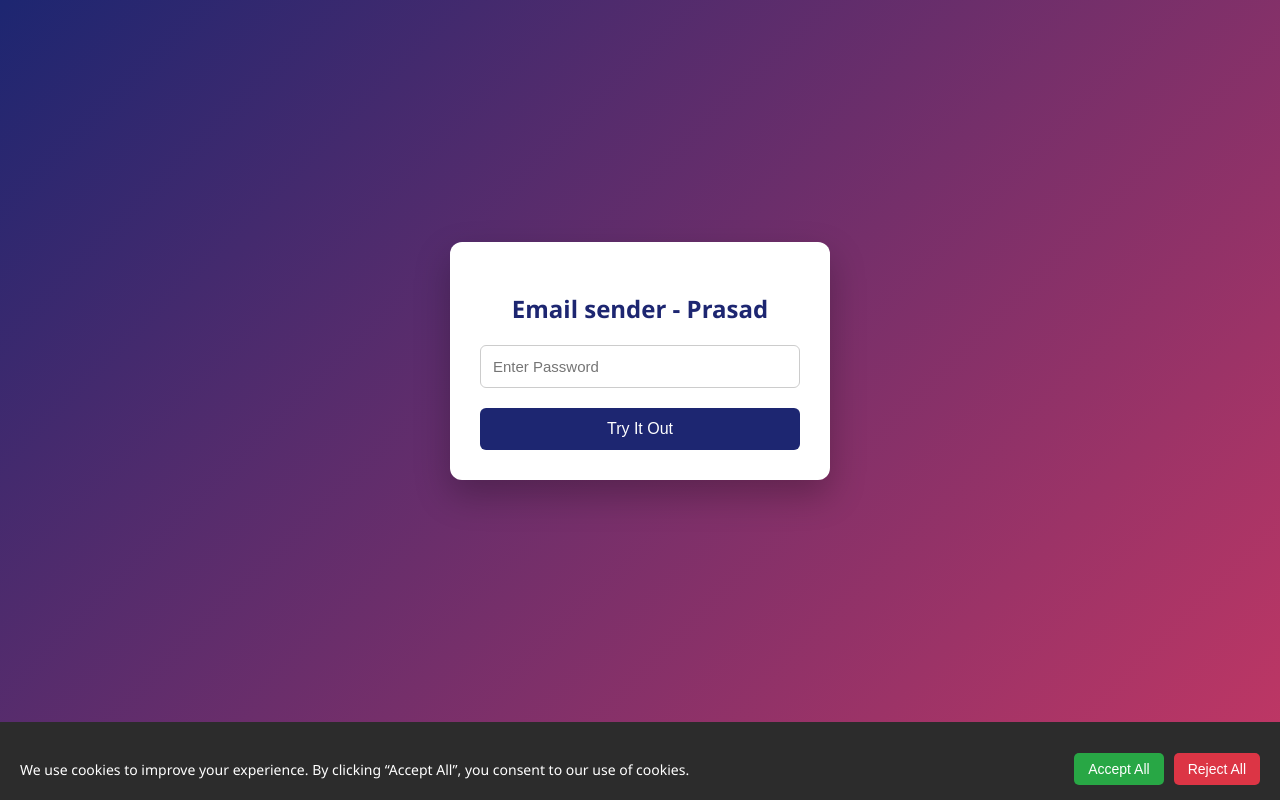
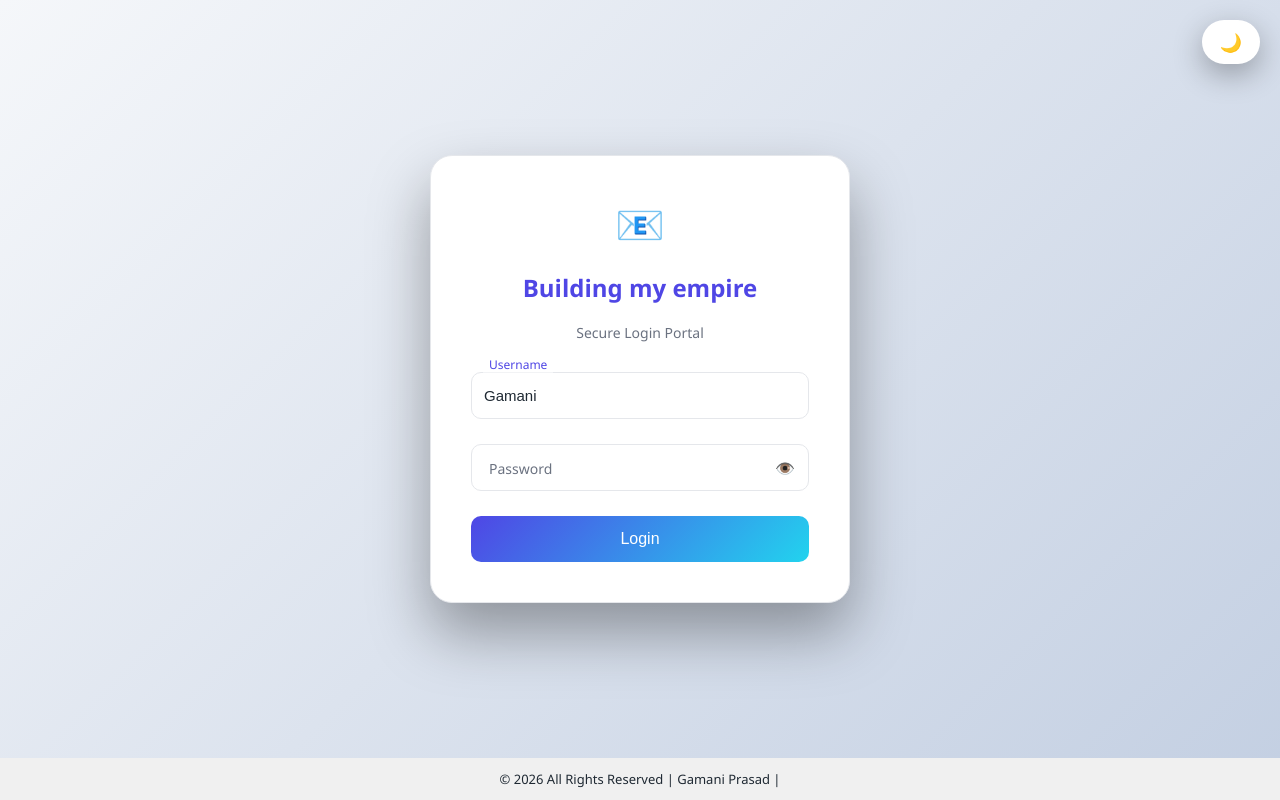
Before and after one commit to NGamaniprasad/Fast_Api_Chat, a FastAPI app: page / in a window 1280 px wide. Run offline with FastAPI, Linux system fonts and the light colour scheme.

Commit message:
Update home.html

```diff
--- a/templates/home.html
+++ b/templates/home.html
@@ -2,23 +2,55 @@
 <html lang="en">
 <head>
 <meta charset="UTF-8">
-    <link rel="icon" type="image/jpg" href="/data.jpg">
 <meta name="viewport" content="width=device-width, initial-scale=1.0">
-
-    <title>Email sender - Prasad</title>
+<title>Email Sender - Prasad</title>
 
 <style>
-        * {
-            box-sizing: border-box;
+:root {
+    --bg: linear-gradient(135deg, #f5f7fa, #c3cfe2);
+    --card: #ffffff;
+    --text: #1f2933;
+    --muted: #6b7280;
+    --primary: #4f46e5;
+    --secondary: #22d3ee;
+    --footer: #f0f0f0;
+    --border: #e5e7eb;
 }
+
+body.dark {
+    --bg: linear-gradient(135deg, #020617, #0f172a);
+    --card: rgba(255,255,255,0.08);
+    --text: #f9fafb;
+    --muted: #9ca3af;
+    --primary: #22d3ee;
+    --secondary: #38bdf8;
+    --footer: #020617;
+    --border: rgba(255,255,255,0.15);
+}
+
+* { box-sizing: border-box; }
 
 body {
     margin: 0;
-            font-family: "Segoe UI", Tahoma, sans-serif;
-            background: linear-gradient(135deg, #1d2671, #c33764);
+    font-family: "Segoe UI", sans-serif;
+    background: var(--bg);
+    color: var(--text);
     min-height: 100vh;
     display: flex;
     flex-direction: column;
+    transition: 0.4s;
+}
+
+.theme-toggle {
+    position: fixed;
+    top: 20px;
+    right: 20px;
+    background: var(--card);
+    padding: 10px 18px;
+    border-radius: 30px;
+    cursor: pointer;
+    font-size: 18px;
+    box-shadow: 0 10px 30px rgba(0,0,0,0.3);
 }
 
 .main {
@@ -29,190 +61,153 @@
 }
 
 .container {
-            background: #ffffff;
+    background: var(--card);
+    backdrop-filter: blur(20px);
     width: 100%;
-            max-width: 380px;
-            padding: 30px;
-            border-radius: 12px;
-            box-shadow: 0 15px 35px rgba(0,0,0,0.25);
+    max-width: 420px;
+    padding: 40px;
+    border-radius: 22px;
+    box-shadow: 0 30px 60px rgba(0,0,0,0.35);
     text-align: center;
+    border: 1px solid var(--border);
 }
 
-        h2 {
-            margin-bottom: 20px;
-            color: #1d2671;
+.logo { font-size: 40px; }
+
+h2 { color: var(--primary); }
+
+.subtitle {
+    font-size: 14px;
+    color: var(--muted);
+    margin-bottom: 30px;
 }
 
-        input {
-            width: 100%;
-            padding: 12px;
-            font-size: 15px;
-            border: 1px solid #ccc;
-            border-radius: 6px;
-            margin-bottom: 20px;
+.error-box {
+    color: #ff4d4d;
+    margin-bottom: 15px;
+    font-weight: bold;
 }
 
-        input:focus {
-            outline: none;
-            border-color: #1d2671;
+.field {
+    position: relative;
+    margin-bottom: 25px;
+}
+
+.field input {
+    width: 100%;
+    padding: 14px 12px;
+    border-radius: 10px;
+    border: 1px solid var(--border);
+    background: transparent;
+    color: var(--text);
+    font-size: 15px;
+}
+
+.field label {
+    position: absolute;
+    left: 12px;
+    top: 50%;
+    transform: translateY(-50%);
+    color: var(--muted);
+    font-size: 14px;
+    transition: 0.3s;
+    pointer-events: none;
+    background: var(--card);
+    padding: 0 6px;
+}
+
+.field input:focus + label,
+.field input:not(:placeholder-shown) + label {
+    top: -8px;
+    font-size: 12px;
+    color: var(--primary);
+}
+
+.password-box { position: relative; }
+
+.toggle-password {
+    position: absolute;
+    right: 14px;
+    top: 50%;
+    transform: translateY(-50%);
+    cursor: pointer;
 }
 
 button {
     width: 100%;
-            padding: 12px;
-            background: #1d2671;
-            color: #ffffff;
+    padding: 14px;
+    background: linear-gradient(135deg, var(--primary), var(--secondary));
+    color: white;
     border: none;
-            border-radius: 6px;
+    border-radius: 10px;
     font-size: 16px;
     cursor: pointer;
-            transition: 0.3s;
-        }
-
-        button:hover {
-            background: #16205f;
 }
 
 footer {
-            background: #2c2c2c;
-            color: #cccccc;
+    background: var(--footer);
     text-align: center;
-            padding: 12px 0;
-            font-size: 14px;
-        }
-
-        footer hr {
-            border: none;
-            border-top: 1px solid #444;
-            margin: 6px auto;
-            width: 90%;
-        }
-
-        /* ================= COOKIE BANNER ================= */
-
-        #cookie-banner {
-            position: fixed;
-            bottom: 0;
-            left: 0;
-            width: 100%;
-            background: #2c2c2c;
-            color: #ffffff;
-            padding: 15px 20px;
-            display: none;
-            justify-content: space-between;
-            align-items: center;
-            flex-wrap: wrap;
-            z-index: 9999;
-        }
-
-        #cookie-banner p {
-            margin: 0;
-            font-size: 14px;
-            flex: 1;
-        }
-
-        .cookie-buttons {
-            display: flex;
-            gap: 10px;
-        }
-
-        .cookie-buttons button {
-            padding: 8px 14px;
-            border-radius: 5px;
-            border: none;
-            font-size: 14px;
-            cursor: pointer;
-            width: auto;
-        }
-
-        /* GREEN ACCEPT */
-        .cookie-buttons .accept {
-            background: #28a745;
-            color: #ffffff;
-        }
-
-        .cookie-buttons .accept:hover {
-            background: #218838;
-        }
-
-        /* RED REJECT */
-        .cookie-buttons .reject {
-            background: #dc3545;
-            color: #ffffff;
-        }
-
-        .cookie-buttons .reject:hover {
-            background: #c82333;
+    padding: 12px;
+    font-size: 13px;
 }
 </style>
 </head>
 
 <body>
 
+<div class="theme-toggle" onclick="toggleTheme()">🌙</div>
+
 <div class="main">
 <div class="container">
-            <h2>Email sender - Prasad</h2>
+    <div class="logo">📧</div>
+    <h2>Building my empire</h2>
+    <div class="subtitle">Secure Login Portal</div>
+
+    {% if error %}
+    <div class="error-box">{{ error }}</div>
+    {% endif %}
 
     <form action="/login" method="post">
-                <input type="password" name="password" placeholder="Enter Password" required>
-                <button type="submit">Try It Out</button>
+        <div class="field">
+            <input type="text" name="username" value="Gamani" required placeholder=" ">
+            <label>Username</label>
+        </div>
+
+        <div class="field password-box">
+            <input type="password" id="password" name="password" required placeholder=" ">
+            <label>Password</label>
+            <span class="toggle-password"
+                  onmouseover="showPassword()"
+                  onmouseout="hidePassword()">👁️</span>
+        </div>
+
+        <button type="submit">Login</button>
     </form>
 </div>
 </div>
 
-    <footer>
-        <hr>
-        <p>© 2026 All rights reserved | Gamani Prasad |</p>
-    </footer>
-
-    <!-- COOKIE CONSENT -->
-    <div id="cookie-banner">
-        <p>
-            We use cookies to improve your experience.
-            By clicking “Accept All”, you consent to our use of cookies.
-        </p>
-        <div class="cookie-buttons">
-            <button class="accept" onclick="acceptCookies()">Accept All</button>
-            <button class="reject" onclick="rejectCookies()">Reject All</button>
-        </div>
-    </div>
+<footer>© 2026 All Rights Reserved | Gamani Prasad |</footer>
 
 <script>
-        function setCookie(name, value, days) {
-            let expires = "";
-            if (days) {
-                const date = new Date();
-                date.setTime(date.getTime() + (days * 24 * 60 * 60 * 1000));
-                expires = "; expires=" + date.toUTCString();
-            }
-            document.cookie = name + "=" + value + expires + "; path=/";
+function showPassword() {
+    document.getElementById("password").type = "text";
 }
 
-        function getCookie(name) {
-            const nameEQ = name + "=";
-            const ca = document.cookie.split(';');
-            for (let i = 0; i < ca.length; i++) {
-                let c = ca[i].trim();
-                if (c.indexOf(nameEQ) === 0) return c.substring(nameEQ.length);
-            }
-            return null;
+function hidePassword() {
+    document.getElementById("password").type = "password";
 }
 
-        function acceptCookies() {
-            setCookie("cookieConsent", "accepted", 365);
-            document.getElementById("cookie-banner").style.display = "none";
+function toggleTheme() {
+    document.body.classList.toggle("dark");
+    const icon = document.querySelector(".theme-toggle");
+    icon.textContent = document.body.classList.contains("dark") ? "☀️" : "🌙";
+    localStorage.setItem("theme", document.body.classList.contains("dark") ? "dark" : "light");
 }
 
-        function rejectCookies() {
-            setCookie("cookieConsent", "rejected", 365);
-            document.getElementById("cookie-banner").style.display = "none";
+if (localStorage.getItem("theme") === "dark") {
+    document.body.classList.add("dark");
+    document.querySelector(".theme-toggle").textContent = "☀️";
 }
-
-        window.onload = function () {
-            if (!getCookie("cookieConsent")) {
-                document.getElementById("cookie-banner").style.display = "flex";
-            }
-        };
 </script>
 
 </body>
```
Lines whose indentation alone changed are shown as unchanged.
